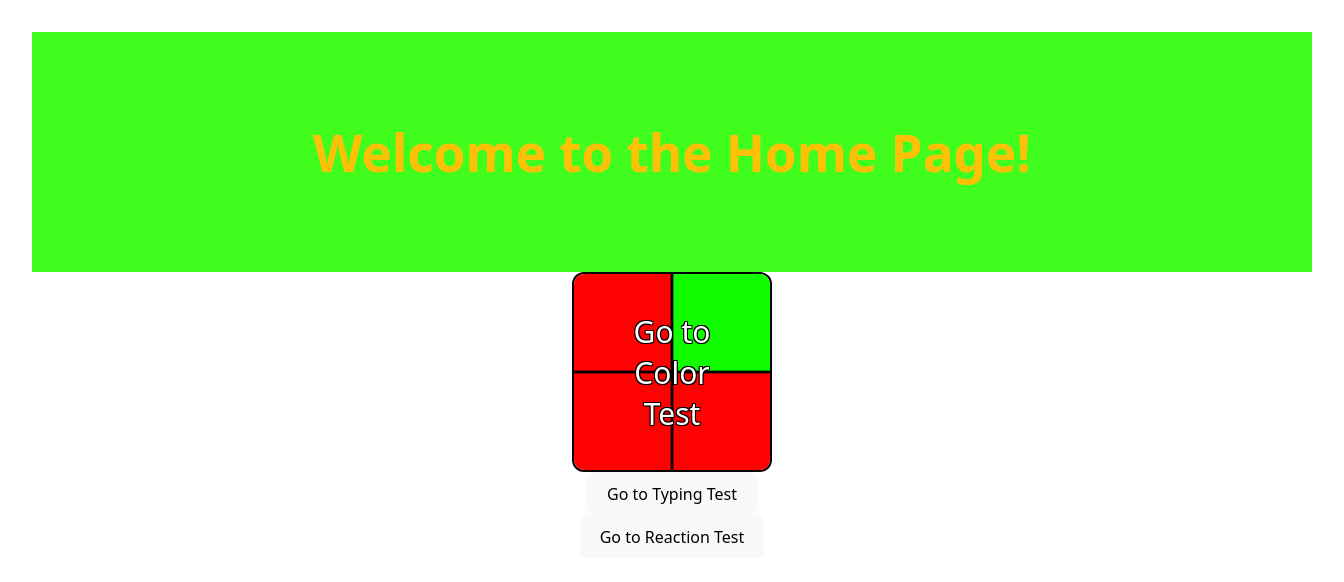
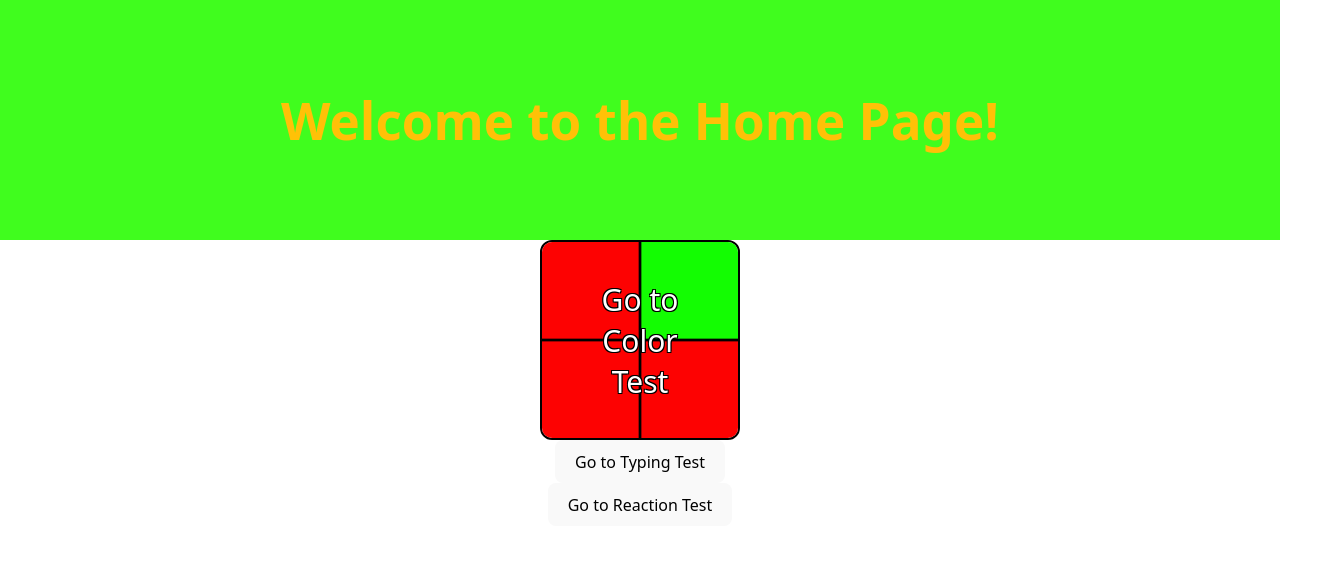
Before and after one commit to christopherjparrett/GerbBenchmark, a React (Vite) app in the folder frontend/: page /Home in a window 1280 px wide. Shown: the top 582 px of the page, 1344 px wide, since content can reach past the window. Built offline with nearby package versions, Linux system fonts and the light colour scheme.

Commit message:
Update Home.css

```diff
--- a/frontend/src/Styles/Home.css
+++ b/frontend/src/Styles/Home.css
@@ -53,3 +53,14 @@
     overflow: hidden;
     border: 2px solid black;
 }
+* {
+    margin:0;
+    padding:0;
+    box-sizing: border-box;
+}
+html, body {
+    margin: 0;
+    padding: 0;
+    width: 100%;
+    height: 100%;
+}
```
